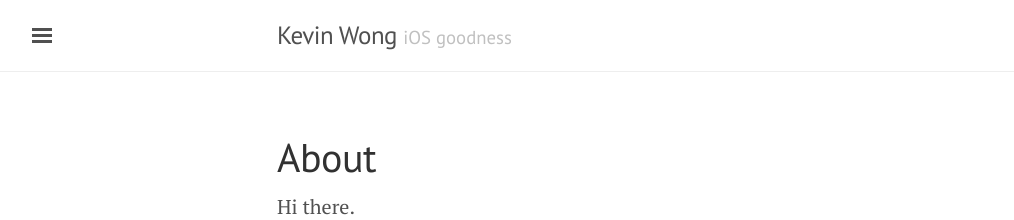
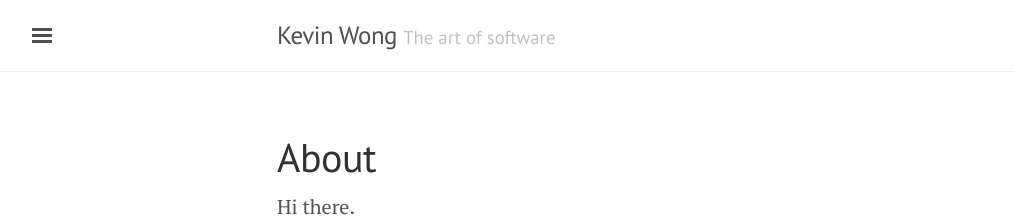
Before and after one commit to kevinwl02/kevinwl02.github.io, a Jekyll site: the page built from about.md, in a window 1280 px wide. Shown: the top 220 px of the page, without its empty margins (3-1017 px from the left). Built offline with Jekyll 4.4.1, drawn with Linux system fonts in a browser that asks for light colours.

Commit message:
Modified descriptions

```diff
--- a/_config.yml
+++ b/_config.yml
@@ -3,8 +3,8 @@
 
 # Page Info
 title:               Kevin Wong
-tagline:             'iOS goodness'
-description:         "Kevin Wong's personal page. Introducing you to iOS good stuff."
+tagline:             'The art of software'
+description:         "Kevin Wong's personal page. Some good bits about iOS and development."
 url:                 http://kevinwl02.github.io
 baseurl:             ''
 paginate:            5
```
